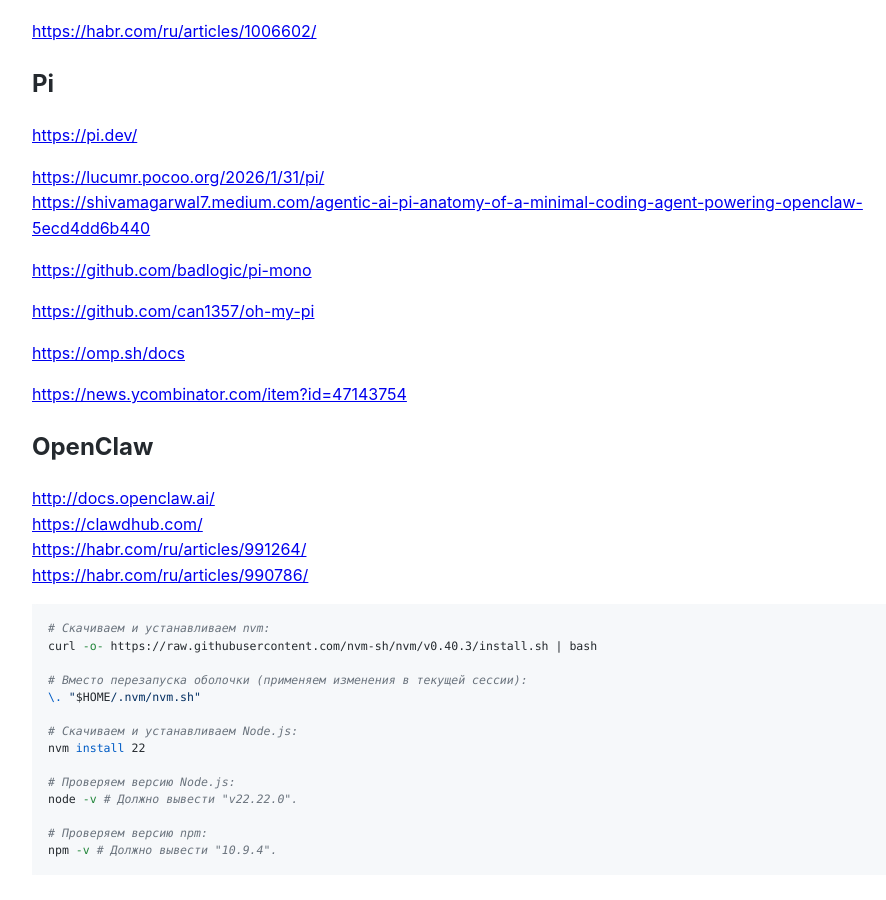
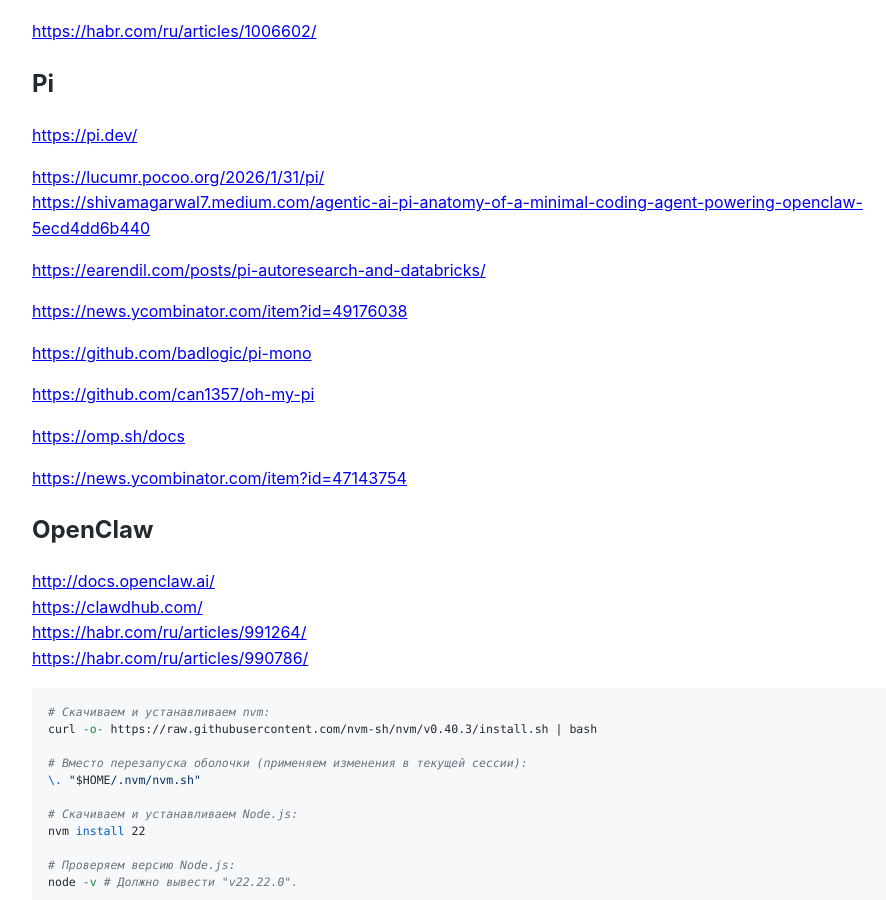
Before and after one commit to Michael-Lubinsky/michael-lubinsky.github.com, a Jekyll site: the page built from ml/agent.md, in a window 1280 px wide and 900 px high, scrolled down 10882 px. Shown: the whole window, without its empty margins (158-1044 px from the left). Built offline with Jekyll 4.4.1, drawn with Linux system fonts in a browser that asks for light colours; our own code applies the rules of GitHub Pages for plain Markdown files.

Commit message:
Update agent.md

```diff
--- a/ml/agent.md
+++ b/ml/agent.md
@@ -520,6 +520,10 @@
 <https://lucumr.pocoo.org/2026/1/31/pi/>
 <https://shivamagarwal7.medium.com/agentic-ai-pi-anatomy-of-a-minimal-coding-agent-powering-openclaw-5ecd4dd6b440>
 
+<https://earendil.com/posts/pi-autoresearch-and-databricks/>
+
+<https://news.ycombinator.com/item?id=49176038>
+
 <https://github.com/badlogic/pi-mono>
 
 <https://github.com/can1357/oh-my-pi>
```
